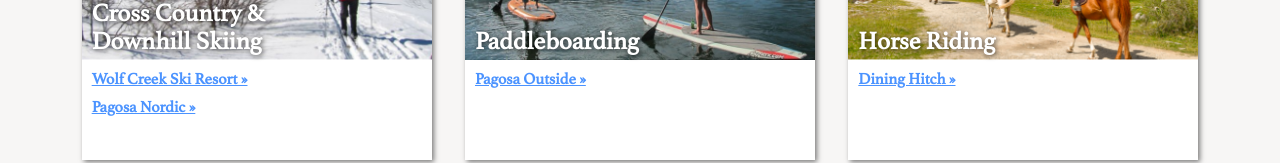
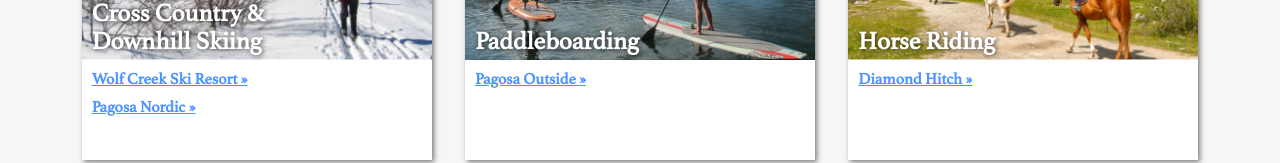
Before and after one commit to bhollan5/coyote-hill-lodge, a Vue app: page /explore-pagosa in a window 1280 px wide. Shown: the part 636-799 px from the top of the page. Built offline with nearby package versions, Linux system fonts and the light colour scheme.

Commit message:
Fixed typo

```diff
--- a/src/views/ExplorePagosa.vue
+++ b/src/views/ExplorePagosa.vue
@@ -57,7 +57,7 @@ export default {
           links: [
             {
               link: 'https://allaroundtrailhorses.com/locations/diamond-hitch-stables/',
-              text: 'Dining Hitch'
+              text: 'Diamond Hitch'
             }
           ]
         },
```
